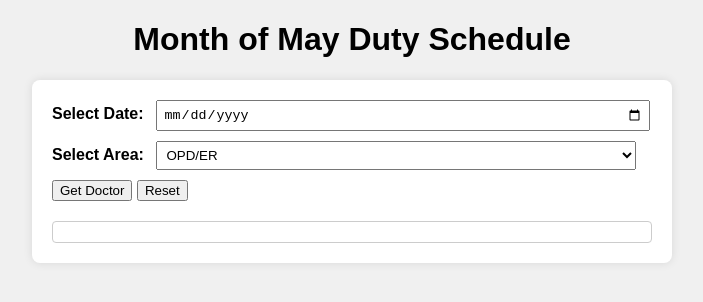
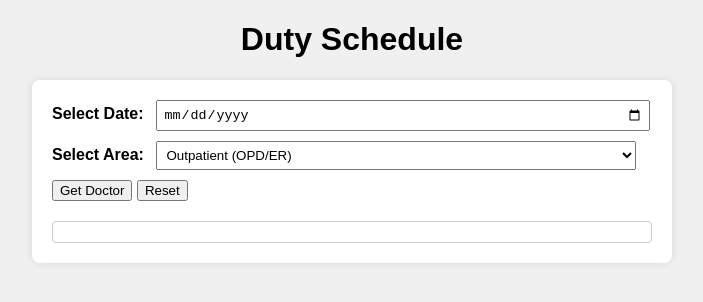
Before and after one commit to antenehtir/dutyformay, a plain HTML site: page index.html in a window 1280 px wide. Shown: the whole page, without its empty margins (288-991 px from the left). Drawn offline with Linux system fonts and the light colour scheme.

Commit message:
Update index.html

```diff
--- a/index.html
+++ b/index.html
@@ -7,7 +7,7 @@
     <link rel="stylesheet" href="styles.css">
 </head>
 <body>
-    <h1>Month of May Duty Schedule</h1>
+    <h1>Duty Schedule</h1>
     <div class="container">
         <div class="input-group">
             <label for="date">Select Date:</label>
@@ -16,8 +16,8 @@
         <div class="input-group">
             <label for="area">Select Area:</label>
             <select id="area">
-                <option value="OPD/ER">OPD/ER</option>
-                <option value="Inpatient">Inpatient</option>
+                <option value="OPD/ER">Outpatient (OPD/ER)</option>
+                <option value="Inpatient">Inpatient (Ward/ICU)</option>
             </select>
         </div>
         <button id="getDoctorBtn">Get Doctor</button>
```
